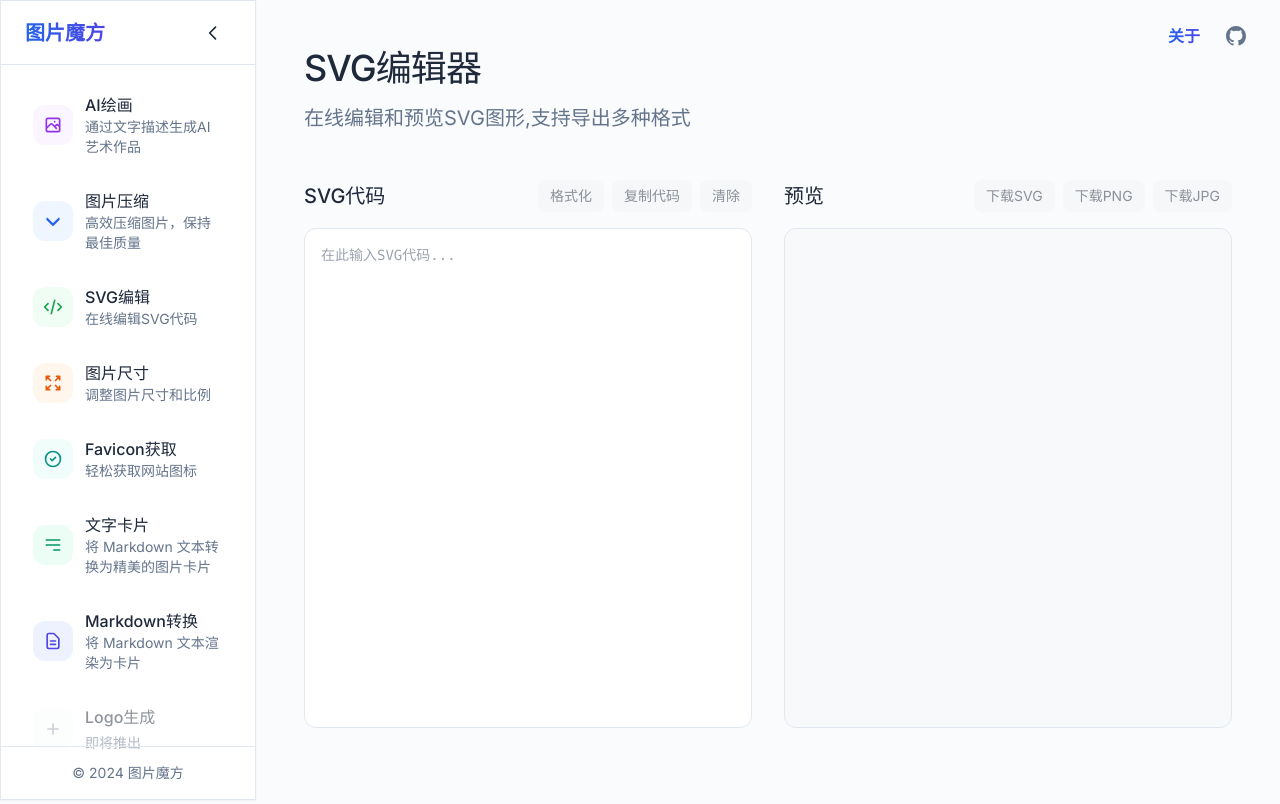
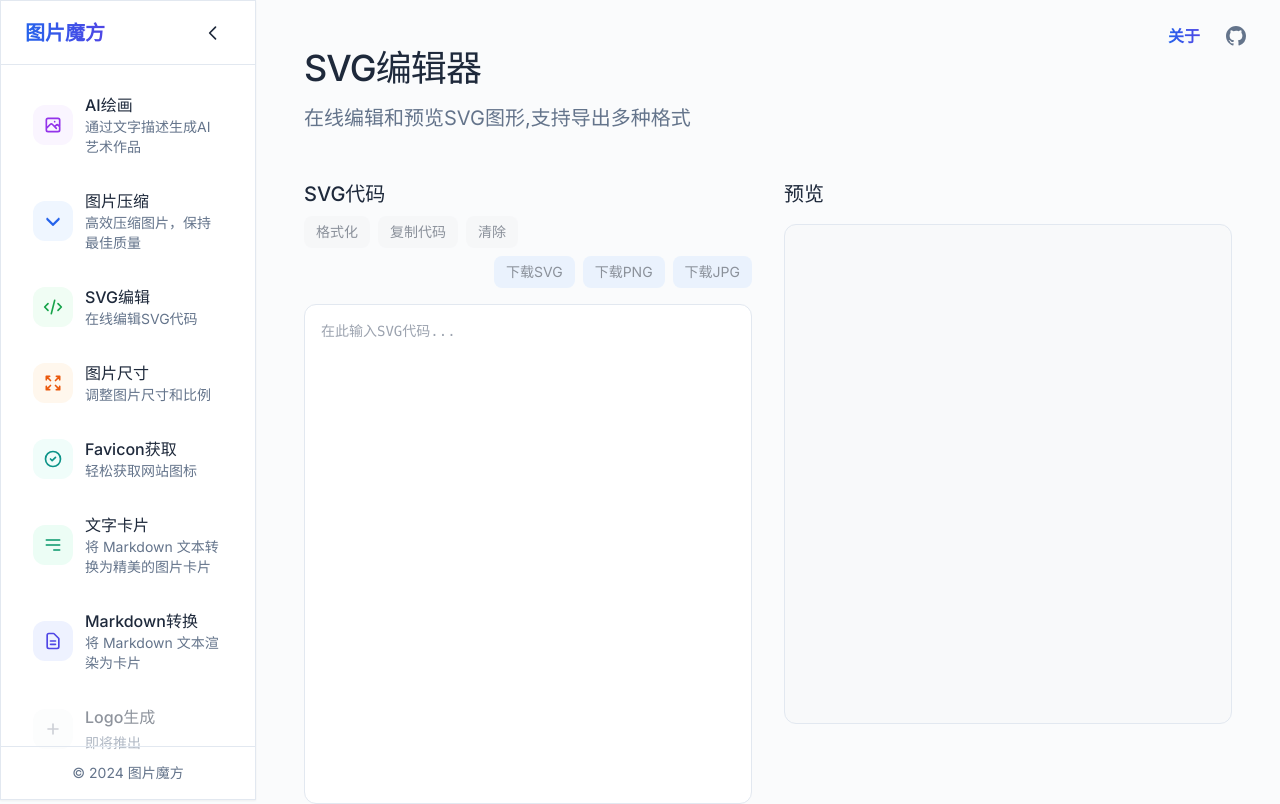
Before and after one commit to airobus/img-tools, a Next.js app: page /svg in a window 1280 px wide. Shown: the top 804 px of the page. Built offline with nearby package versions, Linux system fonts and the light colour scheme; a web font is replaced by a local one.

Commit message:
Refactor SvgEditorPage: Rearrange buttons into two rows for better organization, adding download options for SVG, PNG, and JPG formats while maintaining existing functionality.

```diff
--- a/src/app/svg/page.tsx
+++ b/src/app/svg/page.tsx
@@ -168,8 +168,14 @@ export default function SvgEditorPage() {
           <div className="grid grid-cols-2 gap-8">
             {/* 代码编辑区 */}
             <div className="space-y-4">
+              <div className="space-y-2">
                 <div className="flex items-center justify-between">
                   <h2 className="text-xl font-medium">SVG代码</h2>
+                </div>
+
+                {/* 按钮分成两行 */}
+                <div className="flex flex-wrap gap-2">
+                  {/* 第一行按钮 - 编辑操作 */}
                   <div className="flex gap-2">
                     <button
                       onClick={formatSvgCode}
@@ -193,7 +199,34 @@ export default function SvgEditorPage() {
                       清除
                     </button>
                   </div>
+
+                  {/* 第二行按钮 - 导出操作 */}
+                  <div className="flex gap-2 ml-auto">
+                    <button
+                      onClick={() => handleDownload('svg')}
+                      disabled={!svgCode || !!error}
+                      className="px-3 py-1.5 text-sm rounded-lg bg-blue-100 hover:bg-blue-200 active:bg-blue-300 active:scale-95 transition-all disabled:opacity-50"
+                    >
+                      下载SVG
+                    </button>
+                    <button
+                      onClick={() => handleDownload('png')}
+                      disabled={!svgCode || !!error}
+                      className="px-3 py-1.5 text-sm rounded-lg bg-blue-100 hover:bg-blue-200 active:bg-blue-300 active:scale-95 transition-all disabled:opacity-50"
+                    >
+                      下载PNG
+                    </button>
+                    <button
+                      onClick={() => handleDownload('jpg')}
+                      disabled={!svgCode || !!error}
+                      className="px-3 py-1.5 text-sm rounded-lg bg-blue-100 hover:bg-blue-200 active:bg-blue-300 active:scale-95 transition-all disabled:opacity-50"
+                    >
+                      下载JPG
+                    </button>
                   </div>
+                </div>
+              </div>
+
               <textarea
                 value={svgCode}
                 onChange={handleCodeChange}
@@ -209,29 +242,6 @@ export default function SvgEditorPage() {
             <div className="space-y-4">
               <div className="flex items-center justify-between">
                 <h2 className="text-xl font-medium">预览</h2>
-                <div className="flex gap-2">
-                  <button
-                    onClick={() => handleDownload('svg')}
-                    disabled={!svgCode || !!error}
-                    className="px-3 py-1.5 text-sm rounded-lg bg-gray-100 hover:bg-gray-200 transition-colors disabled:opacity-50"
-                  >
-                    下载SVG
-                  </button>
-                  <button
-                    onClick={() => handleDownload('png')}
-                    disabled={!svgCode || !!error}
-                    className="px-3 py-1.5 text-sm rounded-lg bg-gray-100 hover:bg-gray-200 transition-colors disabled:opacity-50"
-                  >
-                    下载PNG
-                  </button>
-                  <button
-                    onClick={() => handleDownload('jpg')}
-                    disabled={!svgCode || !!error}
-                    className="px-3 py-1.5 text-sm rounded-lg bg-gray-100 hover:bg-gray-200 transition-colors disabled:opacity-50"
-                  >
-                    下载JPG
-                  </button>
-                </div>
               </div>
               <div
                 ref={previewRef}
```
Lines whose indentation alone changed are shown as unchanged.
